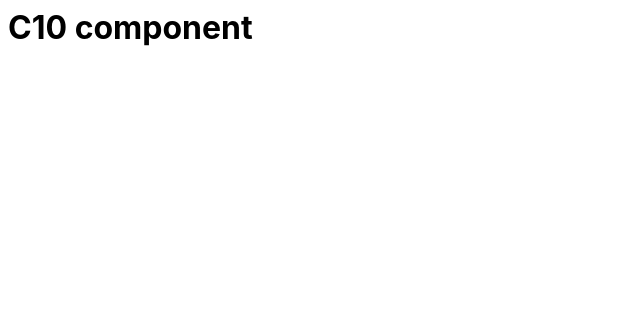
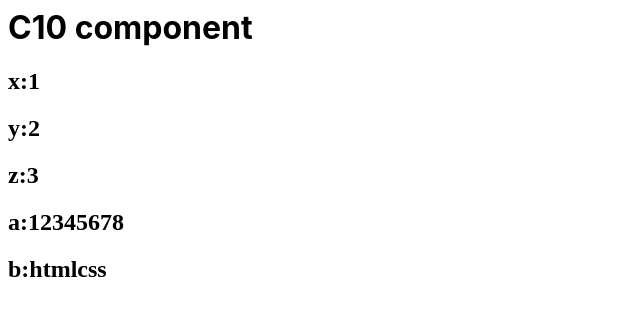
Before and after one commit to nasagaurav/react-all-context, a React (Create React App) app: page / in a window 1280 px wide. Shown: the top 316 px of the page, without its empty margins (0-640 px from the left). Built offline with nearby package versions, Linux system fonts and the light colour scheme.

Commit message:
context completed

```diff
--- a/src/App.js
+++ b/src/App.js
@@ -28,10 +28,15 @@ const C9 = () => <C10 />;
 
 function C10() {
   const data = useContext(NasaContext);
-  console.log(data);
+  // console.log(data);
   return (
     <div>
       <h1>C10 component</h1>
+      <h2>x:{data.x}</h2>
+      <h2>y:{data.y}</h2>
+      <h2>z:{data.z}</h2>
+      <h2>a:{data.a}</h2>
+      <h2>b:{data.b}</h2>
     </div>
   );
 }
```
